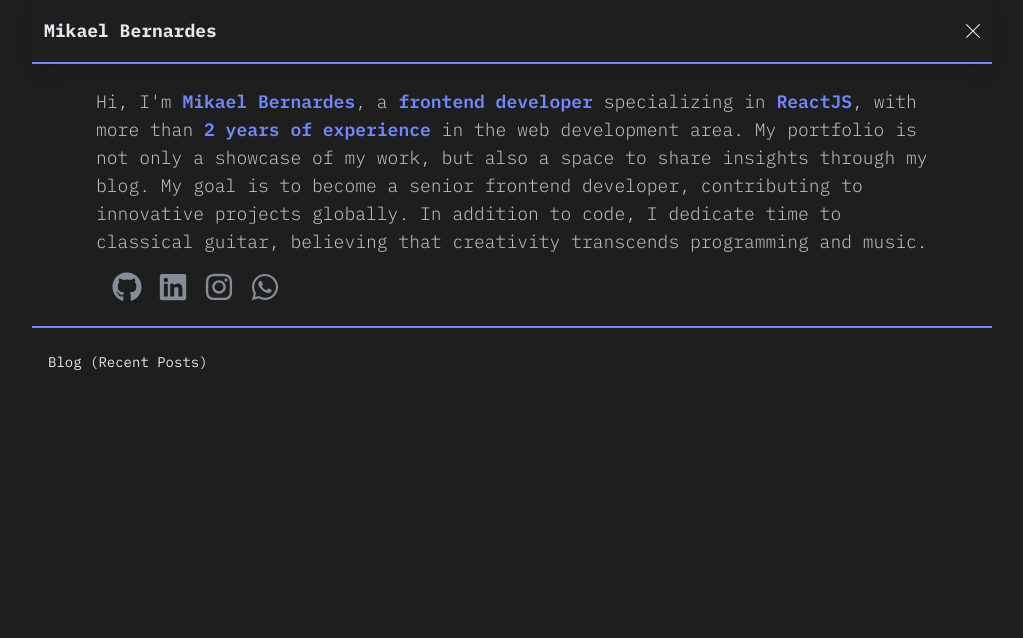
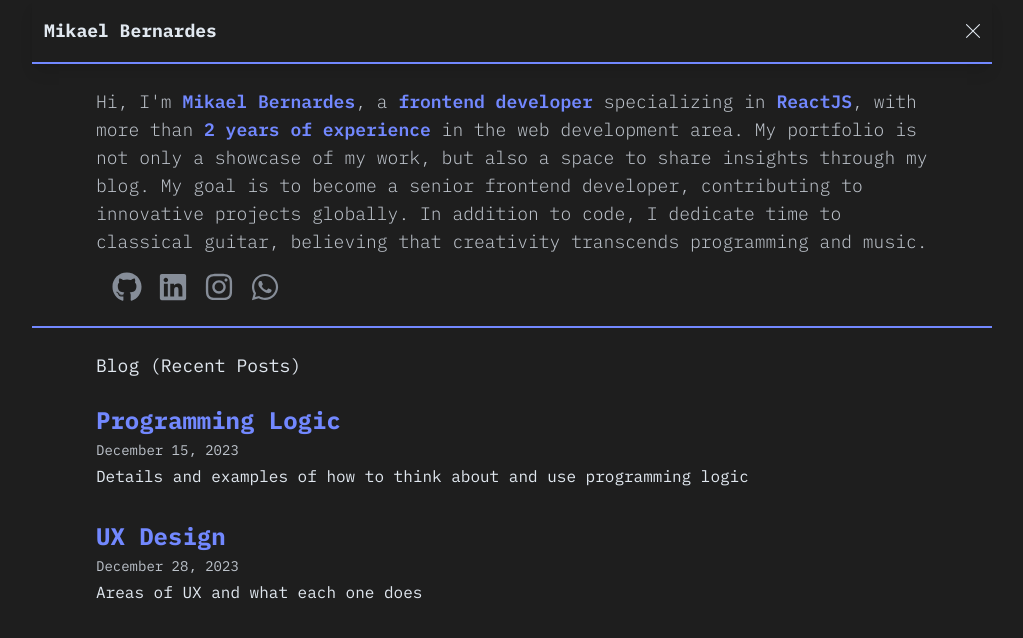
Before and after one commit to mikaelbernardes/portfolio, a Next.js app: page / in a window 1280 px wide. Shown: the top 638 px of the page, without its empty margins (128-1151 px from the left). Built offline with nearby package versions, Linux system fonts and the light colour scheme.

Commit message:
feat: add the recent posts in blog section

```diff
--- a/app/page.tsx
+++ b/app/page.tsx
@@ -1,4 +1,6 @@
 'use client';
+import { LinkPost } from '@/shared/components/LinkPost';
+import { PostsLinksData } from '@/shared/data/postsLinksData';
 import { socialLinksData } from '@/shared/data/socialLinksData';
 import React from 'react';
 
@@ -23,9 +25,20 @@ export default function Home() {
 					}
 				</div>
 			</main>
-			<section className="mt-6">
-				<p className='text-T300 text-sm px-4'>Blog (Recent Posts)</p>
-
+			<section className="mt-6 px-8 md:px-16">
+				<p className='text-T300 text-sm md:text-lg'>Blog (Recent Posts)</p>
+				<div className="flex flex-col gap-8 mt-6">
+					{
+						PostsLinksData.map((post, index) => (
+							<LinkPost
+								key={index}
+								title={post.title}
+								createdAt={post.createdAt}
+								description={post.description}
+							/>
+						))
+					}
+				</div>
 			</section>
 		</>
 	);
--- a/src/shared/components/LinkPost/index.tsx
+++ b/src/shared/components/LinkPost/index.tsx
@@ -8,10 +8,10 @@ interface LinkPostProps {
 function LinkPost({ title, createdAt, description}: LinkPostProps) {
 
 	return(
-		<div className="w-full h-20">
-			<h2 className="text-P100 font-bold">{title}</h2>
-			<span className="text-xs text-T100">{createdAt}</span>
-			<p className="text-xs text-T300">{description}</p>
+		<div className="w-full h-fit flex flex-col gap-1">
+			<h2 className="text-P100 font-bold text-base md:text-2xl">{title}</h2>
+			<span className="text-[8px] text-T100 md:text-sm">{createdAt}</span>
+			<p className="text-[10px] text-T300 md:text-base">{description}</p>
 		</div>
 	);
 }
--- a/src/shared/data/postsLinksData.ts
+++ b/src/shared/data/postsLinksData.ts
@@ -8,12 +8,12 @@ interface PostsLinksDataProps {
 export const PostsLinksData: PostsLinksDataProps[] = [
 	{
 		title: 'Programming Logic',
-		createdAt: '14/12/2023',
+		createdAt: 'December 15, 2023',
 		description: 'Details and examples of how to think about and use programming logic'
 	},
 	{
 		title: 'UX Design',
-		createdAt: '20/12/2023',
+		createdAt: 'December 28, 2023',
 		description: 'Areas of UX and what each one does'
 	}
 ];
```
